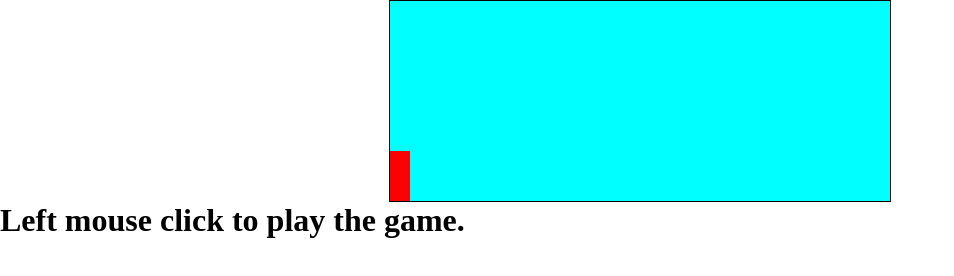
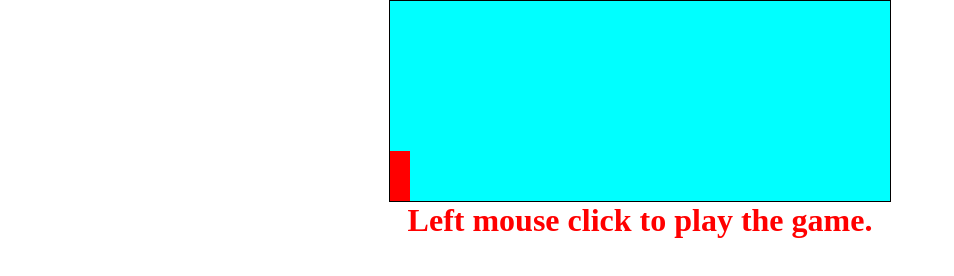
Before and after one commit to erruj09/jump-game, a plain HTML site: page index.html in a window 1280 px wide. Shown: the whole page, without its empty margins (0-954 px from the left). Drawn offline with Linux system fonts and the light colour scheme.

Commit message:
Update style.css

```diff
--- a/style.css
+++ b/style.css
@@ -42,3 +42,9 @@ body {
     0%{left:480px;}
     100%{left:-40px;}
 }
+
+h1 {
+    text-align: center;
+    color: red;
+    font-weight: bold;
+}
```
